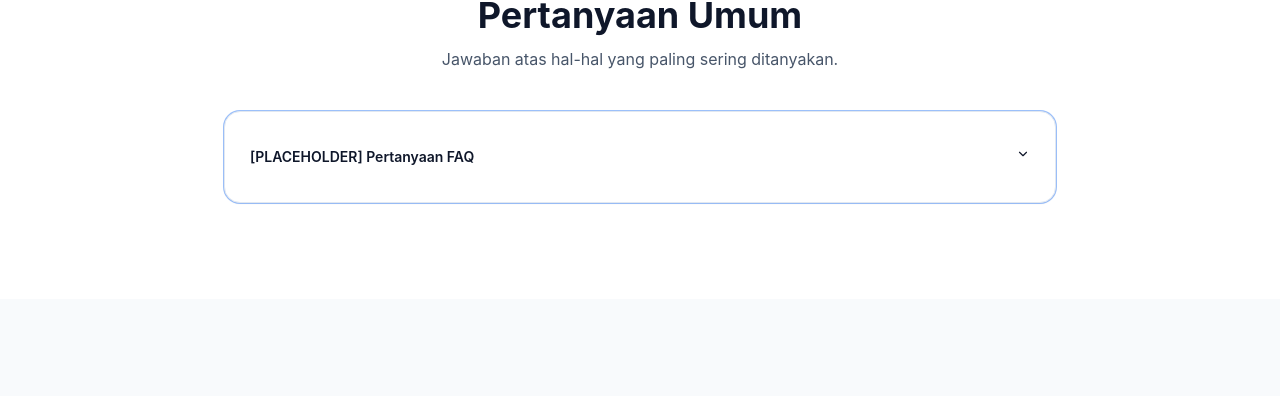
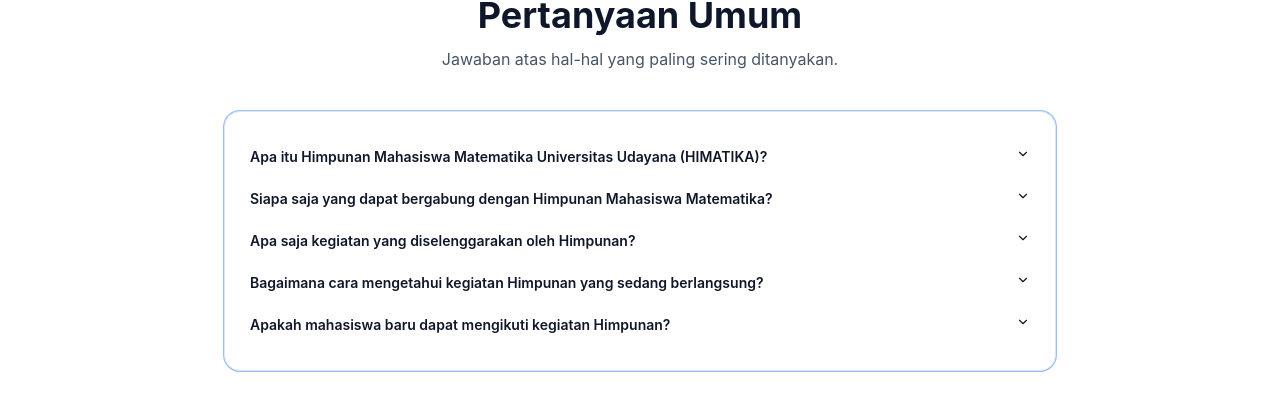
Before and after one commit to himatika-udayana/website-himatika, a Next.js app: page / in a window 1280 px wide. Shown: the part 2739-3135 px from the top of the page. Built offline with nearby package versions, Linux system fonts and the light colour scheme.

Commit message:
content(faq): tambahkan pertanyaan umum HIMATIKA

```diff
--- a/src/data/faq.ts
+++ b/src/data/faq.ts
@@ -2,7 +2,28 @@
 
 export const faq: FAQ[] = [
   {
-    pertanyaan: "[PLACEHOLDER] Pertanyaan FAQ",
-    jawaban: "[PLACEHOLDER] Jawaban FAQ dari data Django.",
+    pertanyaan: "Apa itu Himpunan Mahasiswa Matematika Universitas Udayana (HIMATIKA)?",
+    jawaban:
+      "Himpunan Mahasiswa Matematika merupakan organisasi mahasiswa yang menjadi wadah bagi mahasiswa Program Studi Matematika Universitas Udayana untuk mengembangkan potensi akademik, nonakademik, kepemimpinan, serta membangun hubungan antar mahasiswa.",
+  },
+  {
+    pertanyaan: "Siapa saja yang dapat bergabung dengan Himpunan Mahasiswa Matematika?",
+    jawaban:
+      "Mahasiswa Program Studi Matematika Universitas Udayana dapat bergabung sesuai dengan ketentuan dan mekanisme keanggotaan yang berlaku.",
+  },
+  {
+    pertanyaan: "Apa saja kegiatan yang diselenggarakan oleh Himpunan?",
+    jawaban:
+      "Kegiatan meliputi bidang akademik, penalaran, minat dan bakat, kewirausahaan, kesejahteraan mahasiswa, pengabdian kepada masyarakat, serta komunikasi dan informasi.",
+  },
+  {
+    pertanyaan: "Bagaimana cara mengetahui kegiatan Himpunan yang sedang berlangsung?",
+    jawaban:
+      "Informasi kegiatan dapat dilihat melalui website resmi Himpunan dan media sosial resmi Himpunan Mahasiswa Matematika Universitas Udayana.",
+  },
+  {
+    pertanyaan: "Apakah mahasiswa baru dapat mengikuti kegiatan Himpunan?",
+    jawaban:
+      "Ya. Mahasiswa baru dapat mengikuti berbagai kegiatan yang terbuka bagi mahasiswa sesuai dengan ketentuan masing-masing kegiatan.",
   },
 ];
```
